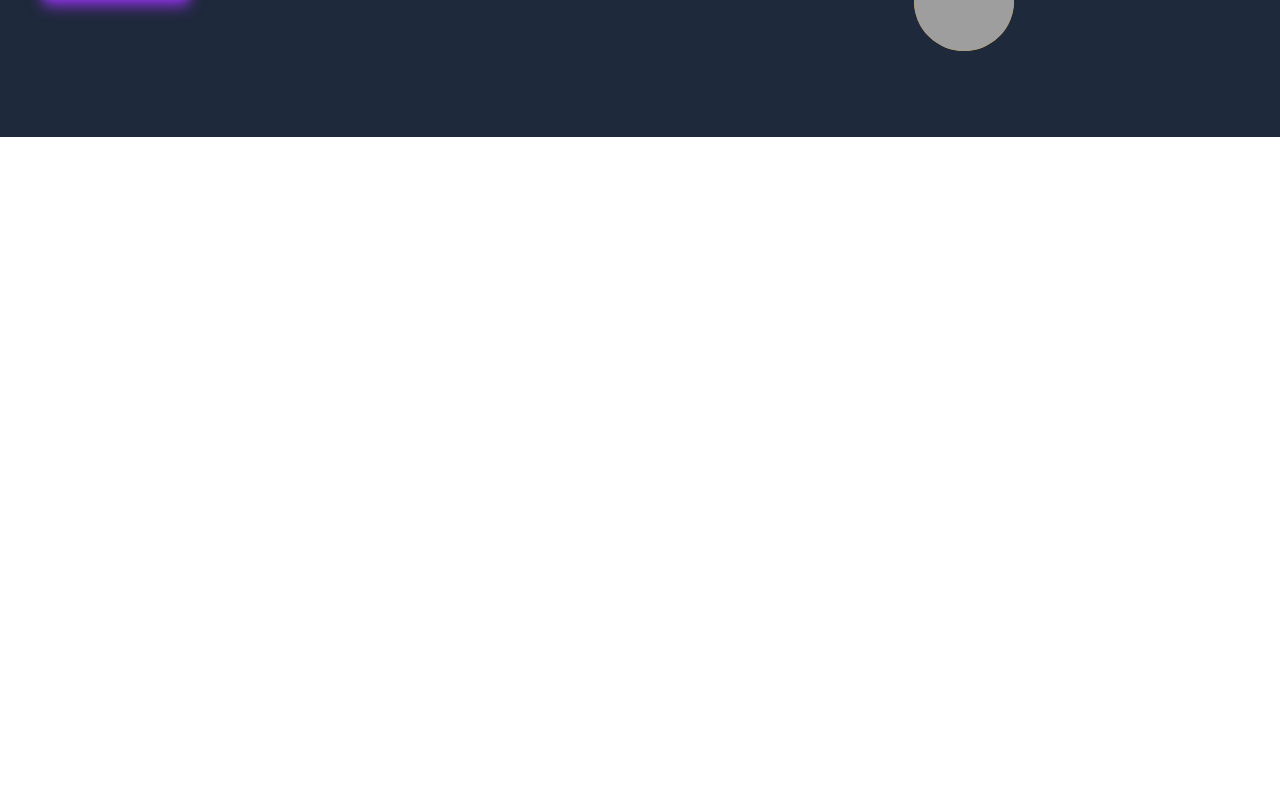
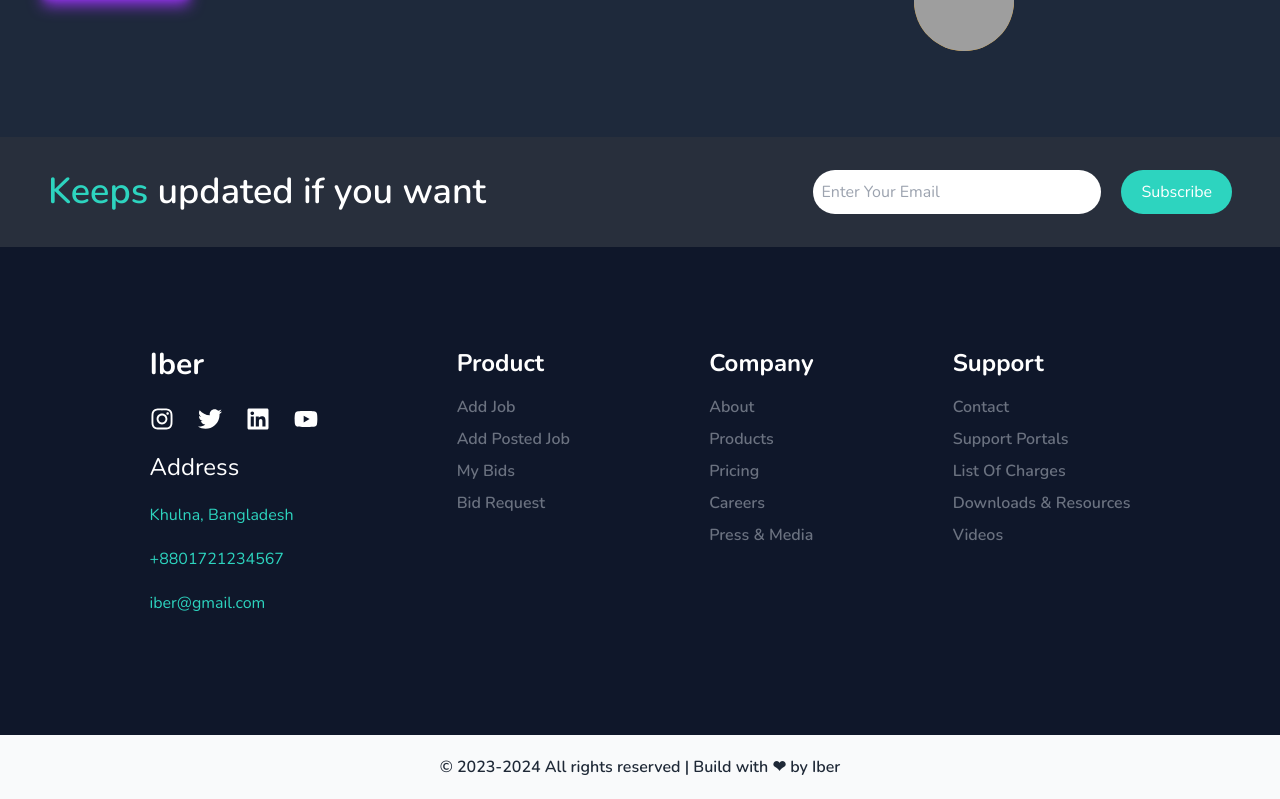
Before and after one commit to AshikurZaman01/online-marketplace-client, a React (Vite) app: page / in a window 1280 px wide. Shown: the part 597-1396 px from the top of the page. Before the commit the page ends 800 px from the top, so only its background shows below. Built offline with nearby package versions, Linux system fonts and the light colour scheme; no server answers; grey boxes are pictures that could not be loaded.

Commit message:
add footer

```diff
--- /dev/null
+++ b/src/Components/Pages/Footer/Footer.jsx
@@ -0,0 +1,107 @@
+import { FaInstagram } from "react-icons/fa";
+import { FaTwitter } from "react-icons/fa";
+import { FaLinkedin } from "react-icons/fa";
+import { FaYoutube } from "react-icons/fa";
+import { Link } from "react-router-dom";
+
+function Footer() {
+    return (
+        <>
+            <div className="bg-slate-900 h-1/2 w-full flex md:flex-row flex-col justify-around items-start p-20">
+                <div className="p-5 ">
+                    <ul>
+                        <p className="text-white font-bold text-3xl pb-6">Iber</p>
+                        <div className="flex gap-6 pb-5">
+                            <FaInstagram className="text-2xl cursor-pointer text-white hover:text-yellow-600" />
+                            <FaTwitter className="text-2xl cursor-pointer text-white hover:text-blue-600" />
+                            <FaLinkedin className="text-2xl cursor-pointer text-white hover:text-blue-600" />
+                            <FaYoutube className="text-2xl cursor-pointer text-white hover:text-red-600" />
+                        </div>
+
+                        <div className="flex gap-6 pb-5">
+                            <h4 className="text-2xl text-white">Address</h4>
+                        </div>
+
+                        <div className="flex gap-6 pb-5 text-teal-400">
+                            <p>Khulna, Bangladesh</p>
+                        </div>
+
+                        <div className="flex gap-6 pb-5 text-teal-400">
+                            <p>+8801721234567</p>
+                        </div>
+
+                        <div className="flex gap-6 pb-5 text-teal-400">
+                            <p>iber@gmail.com</p>
+
+                        </div>
+
+                    </ul>
+                </div>
+
+                <div className="p-5">
+                    <ul>
+                        <p className="text-white font-bold text-2xl pb-4">Product</p>
+                        <li className="text-gray-500 text-md pb-2 font-semibold hover:text-blue-600 cursor-pointer"><Link to={'/addJob'}>Add Job</Link></li>
+                        <li className="text-gray-500 text-md pb-2 font-semibold hover:text-blue-600 cursor-pointer">
+                            <Link to={'/myPostedJob'}>Add Posted Job</Link></li>
+                        <li className="text-gray-500 text-md pb-2 font-semibold hover:text-blue-600 cursor-pointer">
+                            <Link to={'/myBids'}>My Bids</Link></li>
+                        <li className="text-gray-500 text-md pb-2 font-semibold hover:text-blue-600 cursor-pointer">
+                            <Link to={'/bidRequest'}>Bid Request</Link>
+                        </li>
+                    </ul>
+                </div>
+                <div className="p-5">
+                    <ul>
+                        <p className="text-white font-bold text-2xl pb-4">Company</p>
+                        <li className="text-gray-500 text-md pb-2 font-semibold hover:text-blue-600 cursor-pointer">
+                            About
+                        </li>
+                        <li className="text-gray-500 text-md pb-2 font-semibold hover:text-blue-600 cursor-pointer">
+                            Products
+                        </li>
+                        <li className="text-gray-500 text-md pb-2 font-semibold hover:text-blue-600 cursor-pointer">
+                            Pricing
+                        </li>
+                        <li className="text-gray-500 text-md pb-2 font-semibold hover:text-blue-600 cursor-pointer">
+                            Careers
+                        </li>
+                        <li className="text-gray-500 text-md pb-2 font-semibold hover:text-blue-600 cursor-pointer">
+                            Press & Media
+                        </li>
+                    </ul>
+                </div>
+                <div className="p-5">
+                    <ul>
+                        <p className="text-white font-bold text-2xl pb-4">Support</p>
+                        <li className="text-gray-500 text-md pb-2 font-semibold hover:text-blue-600 cursor-pointer">
+                            Contact
+                        </li>
+                        <li className="text-gray-500 text-md pb-2 font-semibold hover:text-blue-600 cursor-pointer">
+                            Support Portals
+                        </li>
+                        <li className="text-gray-500 text-md pb-2 font-semibold hover:text-blue-600 cursor-pointer">
+                            List Of Charges
+                        </li>
+                        <li className="text-gray-500 text-md pb-2 font-semibold hover:text-blue-600 cursor-pointer">
+                            Downloads & Resources
+                        </li>
+                        <li className="text-gray-500 text-md pb-2 font-semibold hover:text-blue-600 cursor-pointer">
+                            Videos
+                        </li>
+                    </ul>
+                </div>
+            </div>
+            <div className="flex flex-col justify-center items-center text-center  p-5 bg-gray-50">
+                <h1 className=" text-gray-800 font-semibold">
+                    © 2023-2024 All rights reserved | Build with ❤ by{" "}
+                    <span className="hover:text-blue-600 font-semibold cursor-pointer">
+                        Iber{" "}
+                    </span>
+                </h1>
+            </div>
+        </>
+    );
+}
+
+export default Footer;
--- /dev/null
+++ b/src/Components/Pages/GetUpdated/GetUpdated.jsx
@@ -0,0 +1,32 @@
+
+const GetUpdated = () => {
+    return (
+        <div>
+            <div className="bg-gray-900 text-white ">
+                <div className="md:flex md:justify-between md:items-center sm:px-12 px-4 bg-[#ffffff19] py-7">
+                    <h1
+                        className="lg:text-4xl text-3xl md:mb-0 mb-6 lg:leading-normal font-semibold
+         md:w-2/5"
+                    >
+                        <span className="text-teal-400">Keeps</span> updated if you want
+                    </h1>
+                    <div>
+                        <input
+                            type="text"
+                            placeholder="Enter Your Email"
+                            className="text-gray-800 sm:w-72 w-full sm:mr-5 mr-1 lg:mb-0 mb-4 py-2.5 rounded-full px-2 focus:outline-none"
+                        />
+                        <button
+                            className="bg-teal-400 hover:bg-teal-500 duration-300 px-5 py-2.5  rounded-full text-white md:w-auto w-full"
+                        >
+                            Subscribe
+                        </button>
+                    </div>
+                </div>
+
+            </div>
+        </div>
+    );
+};
+
+export default GetUpdated;
--- a/src/Components/Pages/Home/Home.jsx
+++ b/src/Components/Pages/Home/Home.jsx
@@ -1,13 +1,20 @@
+import Footer from "../Footer/Footer";
+import GetUpdated from "../GetUpdated/GetUpdated";
 import Banner from "./Banner";
 
 const Home = () => {
     return (
         <div>
-            <div className="">
+            <div>
                 <Banner></Banner>
             </div>
 
             <div>
+                <GetUpdated></GetUpdated>
+            </div>
+
+            <div>
+
             </div>
         </div>
     );
--- a/src/Roots/Roots.jsx
+++ b/src/Roots/Roots.jsx
@@ -1,11 +1,13 @@
 import { Outlet } from "react-router-dom";
 import Navbar from "../Components/Pages/Navbar/Navbar";
+import Footer from "../Components/Pages/Footer/Footer";
 
 const Roots = () => {
     return (
         <div>
             <Navbar></Navbar>
             <Outlet></Outlet>
+            <Footer></Footer>
         </div>
     );
 };
--- a/src/main.jsx
+++ b/src/main.jsx
@@ -17,6 +17,7 @@
 import AuthProvider from './firebase/AuthProvider';
 import { Toaster } from 'react-hot-toast';
 import CommonLogin from './Components/CommonLogin/CommonLogin';
+import Footer from './Components/Pages/Footer/Footer';
 
 const router = createBrowserRouter([
   {
@@ -55,6 +56,10 @@
     {
       path: "/commonlogin",
       element: <CommonLogin></CommonLogin>
+    },
+    {
+      path: "/footer",
+      element: <Footer></Footer>
     }
     ]
   },
```
